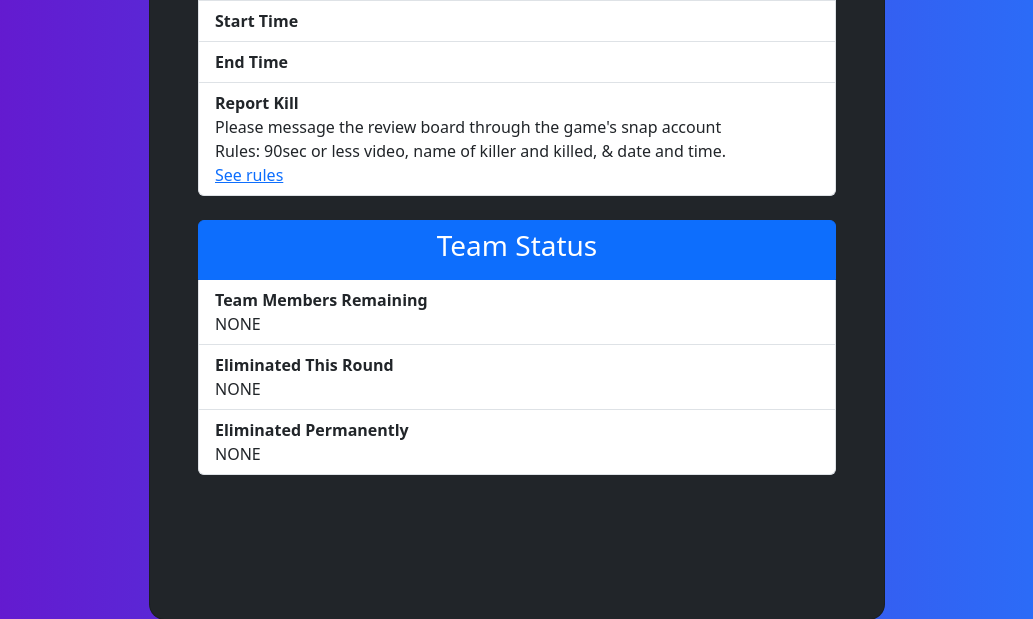
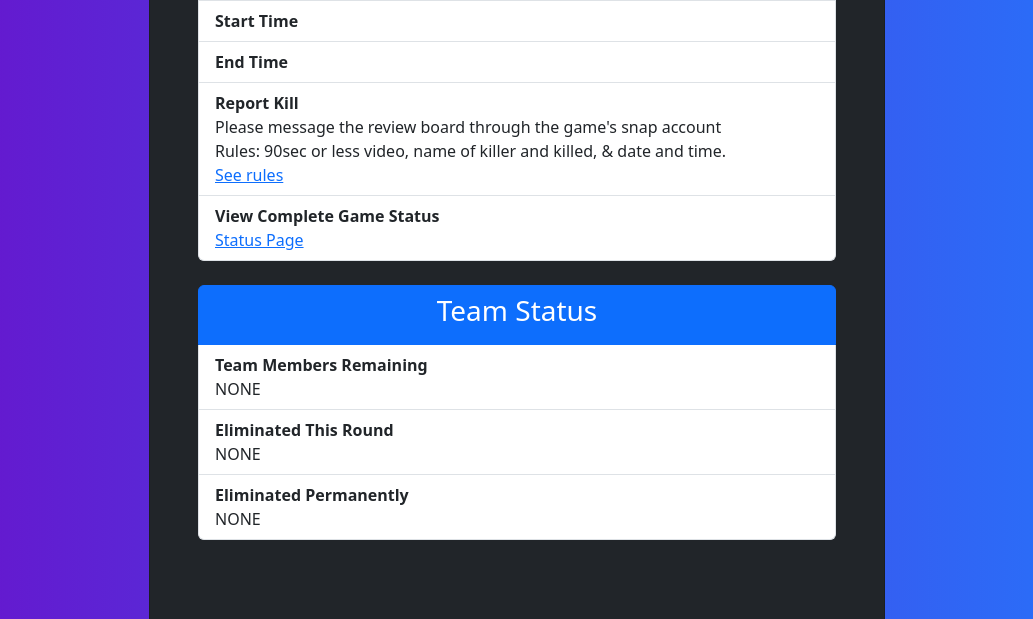
Before and after one commit to MaxMessWithTech/SeniorAssassinApp, a Django app: page /home/1/report-kill in a window 1280 px wide. Shown: the part 469-1088 px from the top of the page, without its empty margins (123-1156 px from the left). Run offline with Django 5.2, Linux system fonts and the light colour scheme; parts of the project's set-up code (start-up, migrations or seed data) failed here and were passed over; some libraries are stand-ins or nearby versions.

Commit message:
added link to status

```diff
--- a/assignments/templates/assignments/home.html
+++ b/assignments/templates/assignments/home.html
@@ -227,6 +227,13 @@
                           target="_blank"
                         >See rules</a>
                       </li>
+                      <li class="list-group-item d-flex flex-column justify-content-between align-items-start">
+                        <div class="fw-bold">View Complete Game Status</div>
+                        <a
+                          href="/status/"
+                          target="_blank"
+                        >Status Page</a>
+                      </li>
                     </ul>
 
                     </br>
```
